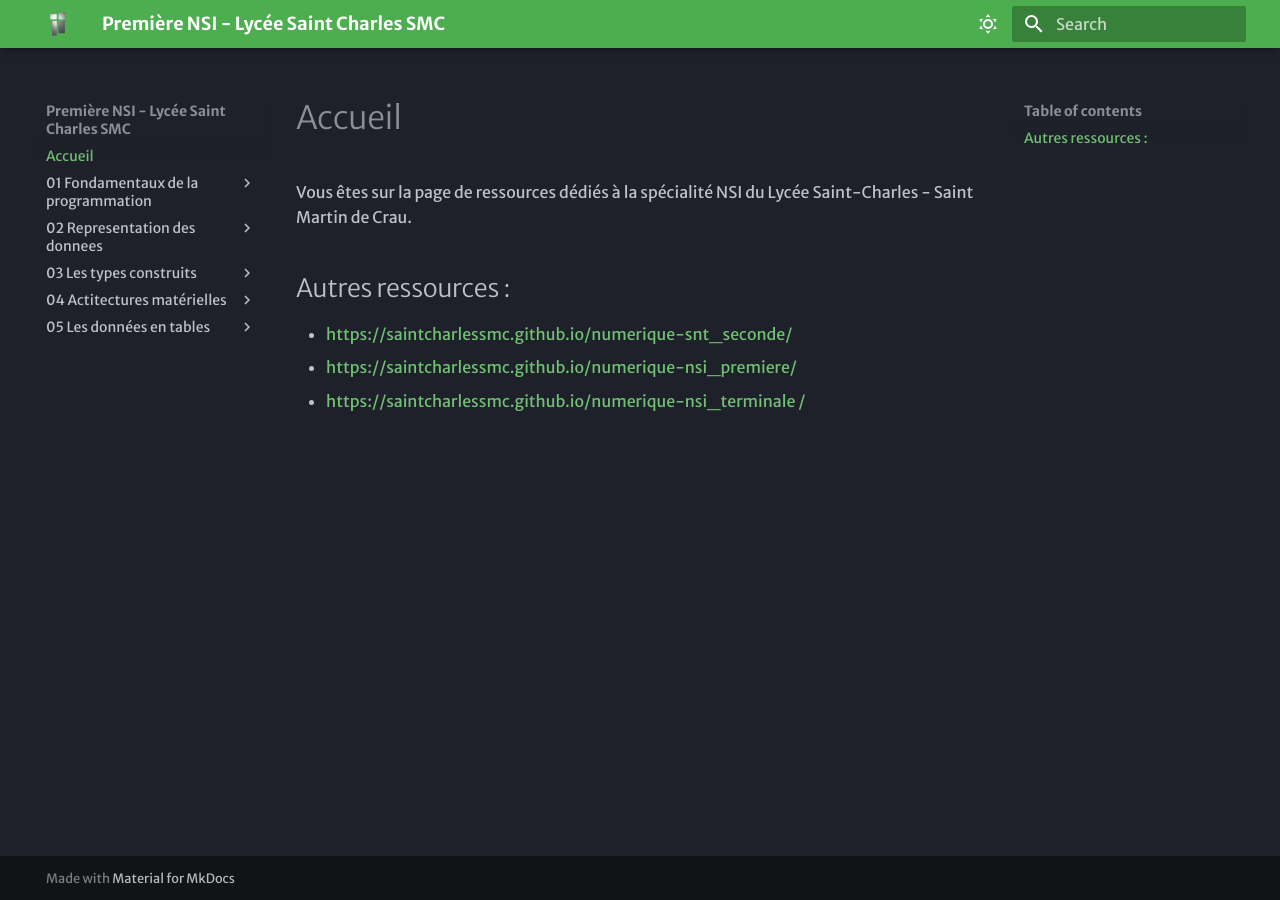
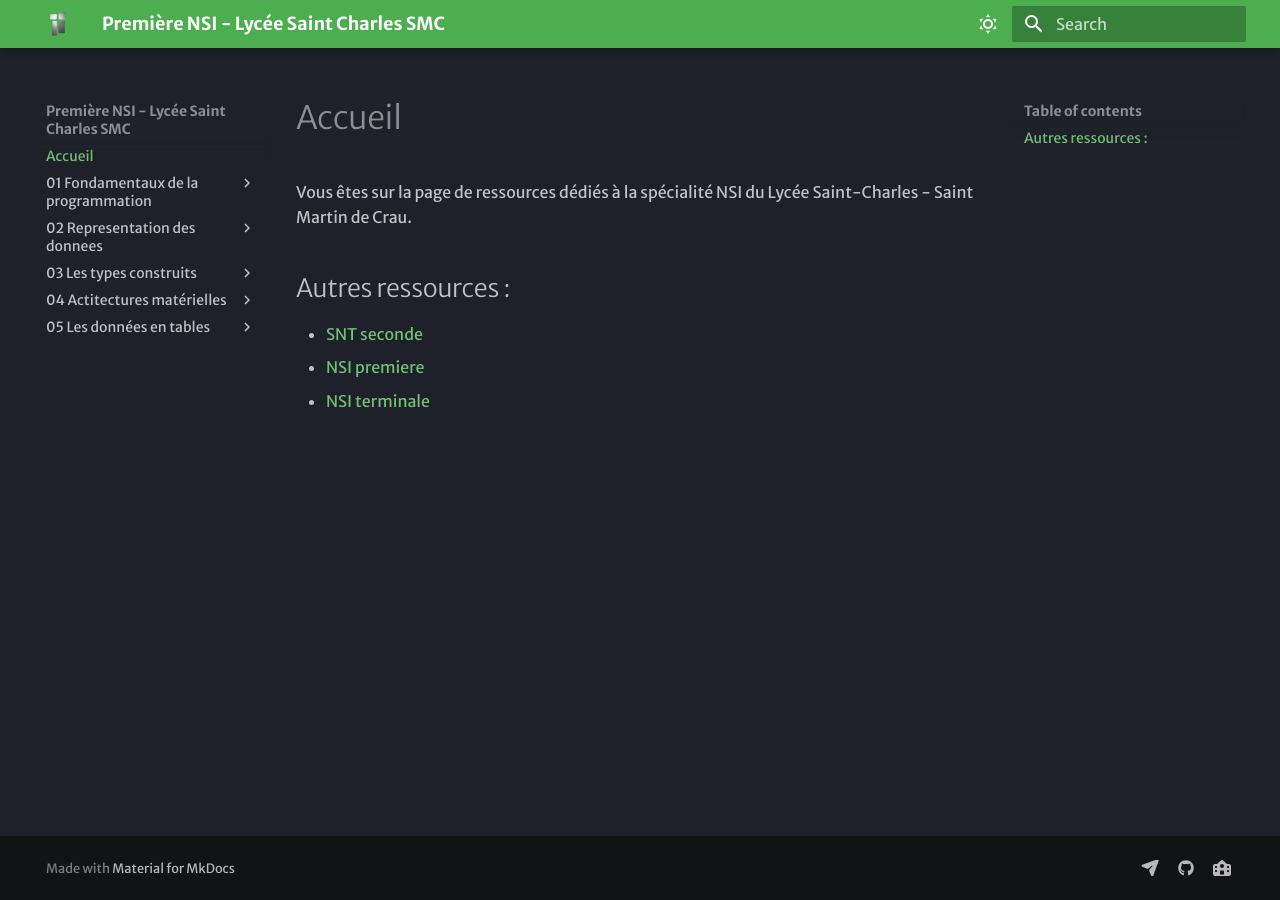
Before and after one commit to saintcharlessmc/numerique-nsi_premiere, an MkDocs documentation site: the page built from docs/index.md, in a window 1280 px wide. Built offline with MkDocs 1.6.1 and Material for MkDocs 9.7.7, drawn with Linux system fonts in a browser that asks for light colours; some web fonts are replaced; some of the changed lines change nothing that is shown.

Commit message:
modification mineur de numerique-nsi_premiere

```diff
--- a/docs/index.md
+++ b/docs/index.md
@@ -3,6 +3,6 @@ Vous êtes sur la page de ressources dédiés à la spécialité NSI du Lycée S
 
 ## Autres ressources :
 
-* [https://saintcharlessmc.github.io/numerique-snt_seconde/]( https://saintcharlessmc.github.io/numerique- snt_seconde/)
-* [https://saintcharlessmc.github.io/numerique-nsi_premiere/]( https://saintcharlessmc.github.io/numerique-nsi_premiere/)
-* [https://saintcharlessmc.github.io/numerique-nsi_terminale /]( https://saintcharlessmc.github.io/numerique-nsi_terminale/)
+* [SNT seconde]( https://saintcharlessmc.github.io/numerique-snt_seconde/)
+* [NSI premiere]( https://saintcharlessmc.github.io/numerique-nsi_premiere/)
+* [NSI terminale]( https://saintcharlessmc.github.io/numerique-nsi_terminale/)
--- a/mkdocs.yml
+++ b/mkdocs.yml
@@ -34,3 +34,25 @@ markdown_extensions:
   - pymdownx.inlinehilite
   - pymdownx.snippets
   - pymdownx.superfences
+  - admonition
+  - pymdownx.tabbed:
+      alternate_style: true
+
+
+extra:
+  social:
+    - icon: fontawesome/solid/paper-plane
+      link: mailto:b.adjeroud@stcharles-arles.com
+      name: Écrire à l'auteur
+
+    - icon: fontawesome/brands/github
+      link: https://github.com/saintcharlessmc/
+      name: Dépôt git
+
+#    - icon: favicon.ico https://github.com/squidfunk/mkdocs-material/issues/3629
+    - icon: fontawesome/solid/school
+      link: https://stch-arles.com/
+      name: Lycée Saint Charles - Saint Martin de Crau
+
+
+# copyright:  CC BY-SA / B.Adjeroud
```
